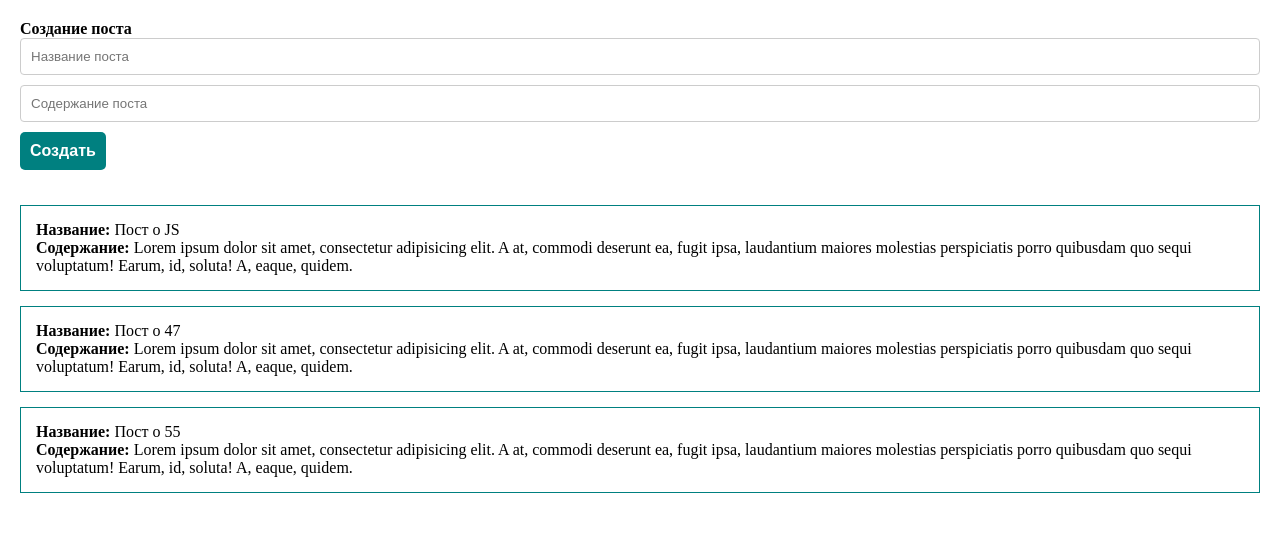
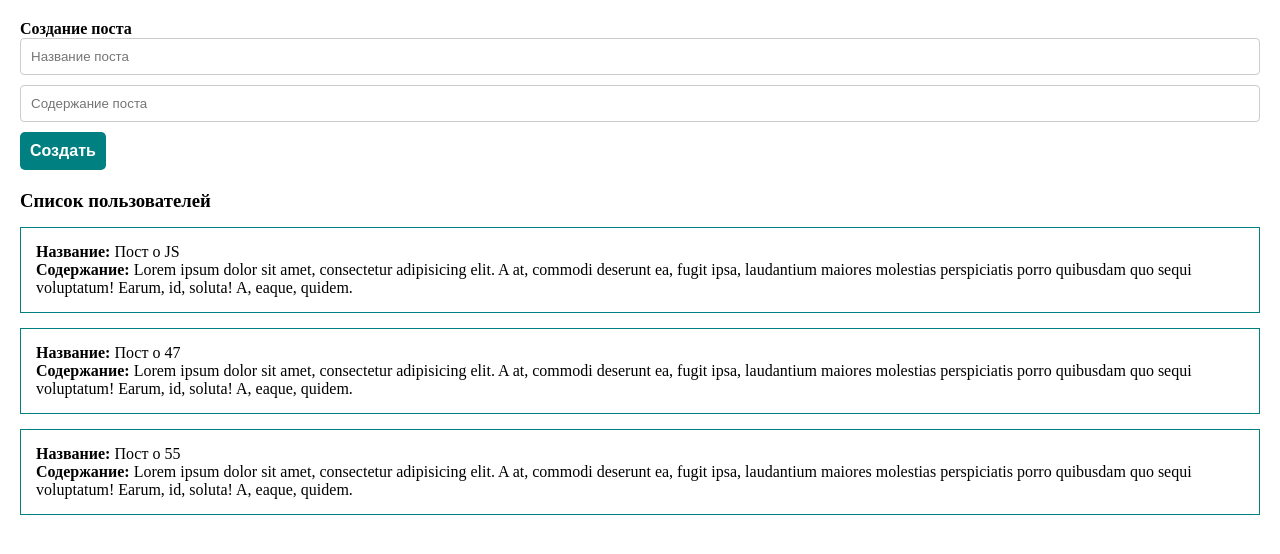
Before and after one commit to Alexandrsv/vue-training, a Vue app: page / in a window 1280 px wide. Shown: the top 554 px of the page. Built offline with nearby package versions, Linux system fonts and the light colour scheme.

Commit message:
refactor

```diff
--- /dev/null
+++ b/src/components/PostItem.vue
@@ -0,0 +1,25 @@
+<template>
+  <div class="post">
+    <div><strong>Название: </strong>{{ post.title }}</div>
+    <div><strong>Содержание: </strong>{{ post.body }}</div>
+  </div>
+</template>
+
+<script>
+export default {
+  props: {
+    post: {
+      type: Object,
+      required: true,
+    },
+  },
+};
+</script>
+
+<style scoped>
+.post {
+  padding: 15px;
+  border: 1px solid teal;
+  margin-top: 15px;
+}
+</style>
--- a/src/components/PostList.vue
+++ b/src/components/PostList.vue
@@ -1,12 +1,14 @@
 <template>
-  <div class="post" v-for="post in posts">
-    <div><strong>Название: </strong>{{ post.title }}</div>
-    <div><strong>Содержание: </strong>{{ post.body }}</div>
+  <div>
+    <h3>Список пользователей</h3>
+    <post-item v-for="post in posts" :post="post" />
   </div>
 </template>
 
 <script>
+import PostItem from "@/components/PostItem";
 export default {
+  components: { PostItem },
   props: {
     posts: {
       type: Array,
@@ -16,10 +18,4 @@
 };
 </script>
 
-<style scoped>
-.post {
-  padding: 15px;
-  border: 1px solid teal;
-  margin-top: 15px;
-}
-</style>
+<style scoped></style>
```
